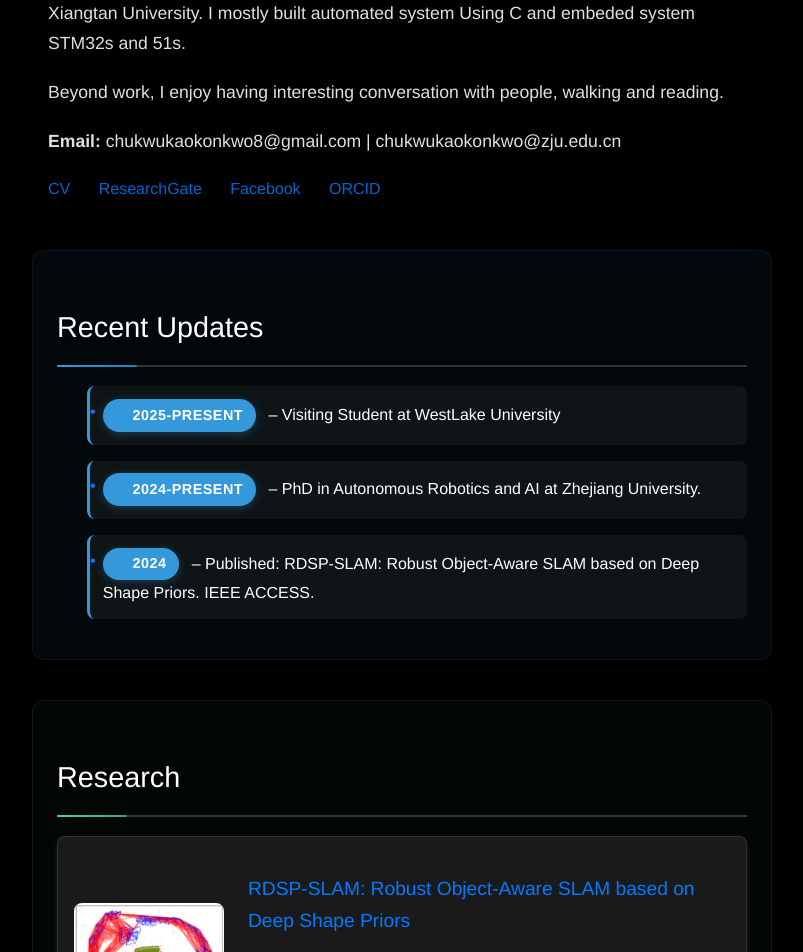
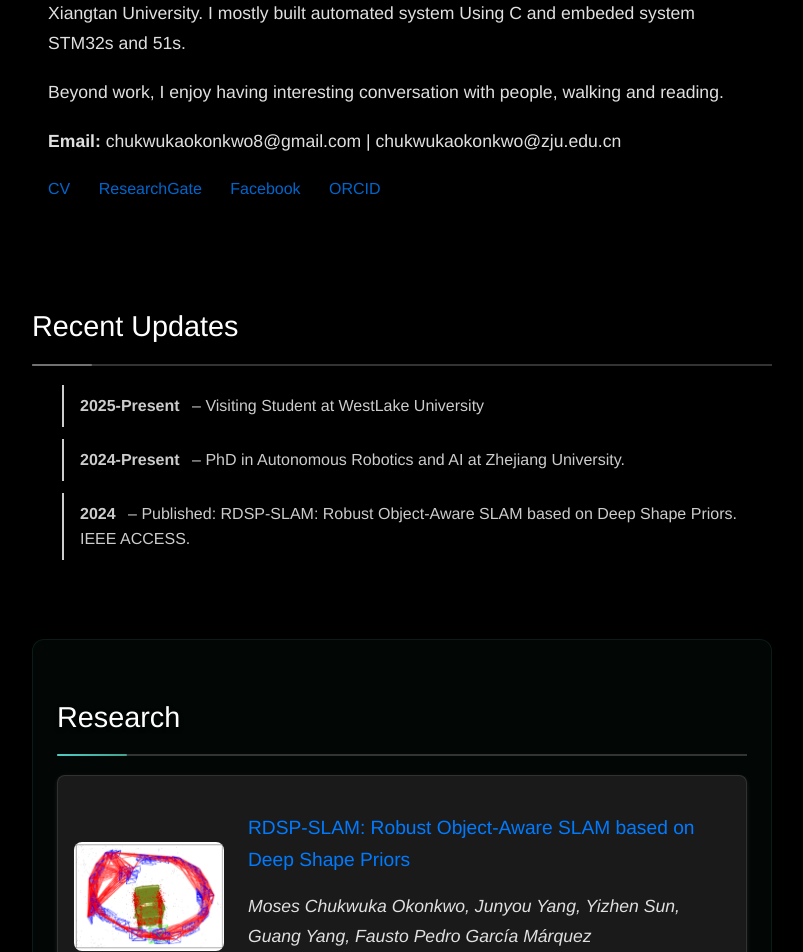
Before and after one commit to MosesChuka/MosesChuka.github.io, a Jekyll site: the page built from index.md, in a window 1280 px wide. Shown: the part 704-1656 px from the top of the page, without its empty margins (238-1041 px from the left). Built offline with Jekyll 4.4.1, drawn with Linux system fonts in a browser that asks for light colours; our own code applies the rules of GitHub Pages for plain Markdown files.

Commit message:
Convert Recent Updates section to minimalist monotonic style: remove colors, badges, star icons, and excessive styling while maintaining light/dark mode compatibility

```diff
--- a/static/css/styles.css
+++ b/static/css/styles.css
@@ -134,25 +134,27 @@
 
 /* Special styling for Recent Updates section */
 .updates {
-  background: rgba(52, 152, 219, 0.05);
-  border-radius: 12px;
-  padding: 1.5rem;
-  border: 1px solid rgba(52, 152, 219, 0.1);
+  background: transparent;
+  border-radius: 0;
+  padding: 1.5rem 0;
+  border: none;
   margin-bottom: 2.5rem;
 }
 
 body.light-mode .updates {
-  background: rgba(52, 152, 219, 0.03);
-  border: 1px solid rgba(52, 152, 219, 0.15);
+  background: transparent;
+  border: none;
 }
 
 .updates h2::after {
-  background: linear-gradient(90deg, #3498db, #2980b9);
-  width: 80px;
+  background: currentColor;
+  opacity: 0.3;
+  width: 60px;
 }
 
 body.light-mode .updates h2::after {
-  background: linear-gradient(90deg, #3498db, #2980b9);
+  background: currentColor;
+  opacity: 0.3;
 }
 
 /* Special styling for Research section */
@@ -285,79 +287,87 @@
 
 /* Enhanced styling for Recent Updates list items */
 .updates ul li {
-  font-weight: 500;
-  color: #ffffff;
-  margin-bottom: 1rem;
-  padding: 0.8rem;
-  background: rgba(255, 255, 255, 0.05);
-  border-radius: 8px;
-  border-left: 3px solid #3498db;
-  transition: all 0.3s ease;
+  font-weight: 400;
+  color: inherit;
+  margin-bottom: 0.75rem;
+  padding: 0.5rem 0 0.5rem 1rem;
+  background: transparent;
+  border-radius: 0;
+  border-left: 2px solid;
+  border-left-color: currentColor;
+  opacity: 0.8;
+  transition: opacity 0.2s ease;
+}
+
+.updates ul li::before {
+  content: "";
+  display: none;
 }
 
 .updates ul li:hover {
-  background: rgba(255, 255, 255, 0.1);
-  transform: translateX(5px);
+  opacity: 1;
+  background: transparent;
+  transform: none;
 }
 
 body.light-mode .updates ul li {
-  color: #333;
-  background: rgba(52, 152, 219, 0.05);
-  border-left: 3px solid #3498db;
+  color: inherit;
+  background: transparent;
+  border-left-color: currentColor;
 }
 
 body.light-mode .updates ul li:hover {
-  background: rgba(52, 152, 219, 0.1);
+  background: transparent;
 }
 
 .updates ul li strong {
-  color: #3498db;
+  color: inherit;
   font-weight: 600;
 }
 
 body.light-mode .updates ul li strong {
-  color: #2980b9;
+  color: inherit;
 }
 
 /* Feature styling for important dates (2024, 2025) */
 .updates ul li strong.feature-date {
-  position: relative;
-  display: inline-block;
-  padding: 0.3rem 0.8rem;
-  background: #3498db;
-  color: white;
-  border-radius: 20px;
-  font-size: 0.9rem;
+  position: static;
+  display: inline;
+  padding: 0;
+  background: transparent;
+  color: inherit;
+  border-radius: 0;
+  font-size: inherit;
   font-weight: 600;
-  text-transform: uppercase;
-  letter-spacing: 0.5px;
-  box-shadow: 0 2px 8px rgba(52, 152, 219, 0.3);
-  transition: all 0.3s ease;
+  text-transform: none;
+  letter-spacing: normal;
+  box-shadow: none;
+  transition: none;
   margin-right: 0.5rem;
 }
 
 .updates ul li strong.feature-date:hover {
-  transform: translateY(-2px);
-  box-shadow: 0 4px 12px rgba(52, 152, 219, 0.4);
-  background: #2980b9;
+  transform: none;
+  box-shadow: none;
+  background: transparent;
 }
 
 .updates ul li strong.feature-date::before {
-  content: "★";
-  margin-right: 0.3rem;
-  color: #3498db;
-  font-size: 0.8rem;
+  content: "";
+  margin-right: 0;
+  color: inherit;
+  font-size: inherit;
 }
 
 body.light-mode .updates ul li strong.feature-date {
-  background: #3498db;
-  color: white;
-  box-shadow: 0 2px 8px rgba(52, 152, 219, 0.2);
+  background: transparent;
+  color: inherit;
+  box-shadow: none;
 }
 
 body.light-mode .updates ul li strong.feature-date:hover {
-  box-shadow: 0 4px 12px rgba(52, 152, 219, 0.3);
-  background: #2980b9;
+  box-shadow: none;
+  background: transparent;
 }
 
 /* Enhanced styling for Service section list items */
```
